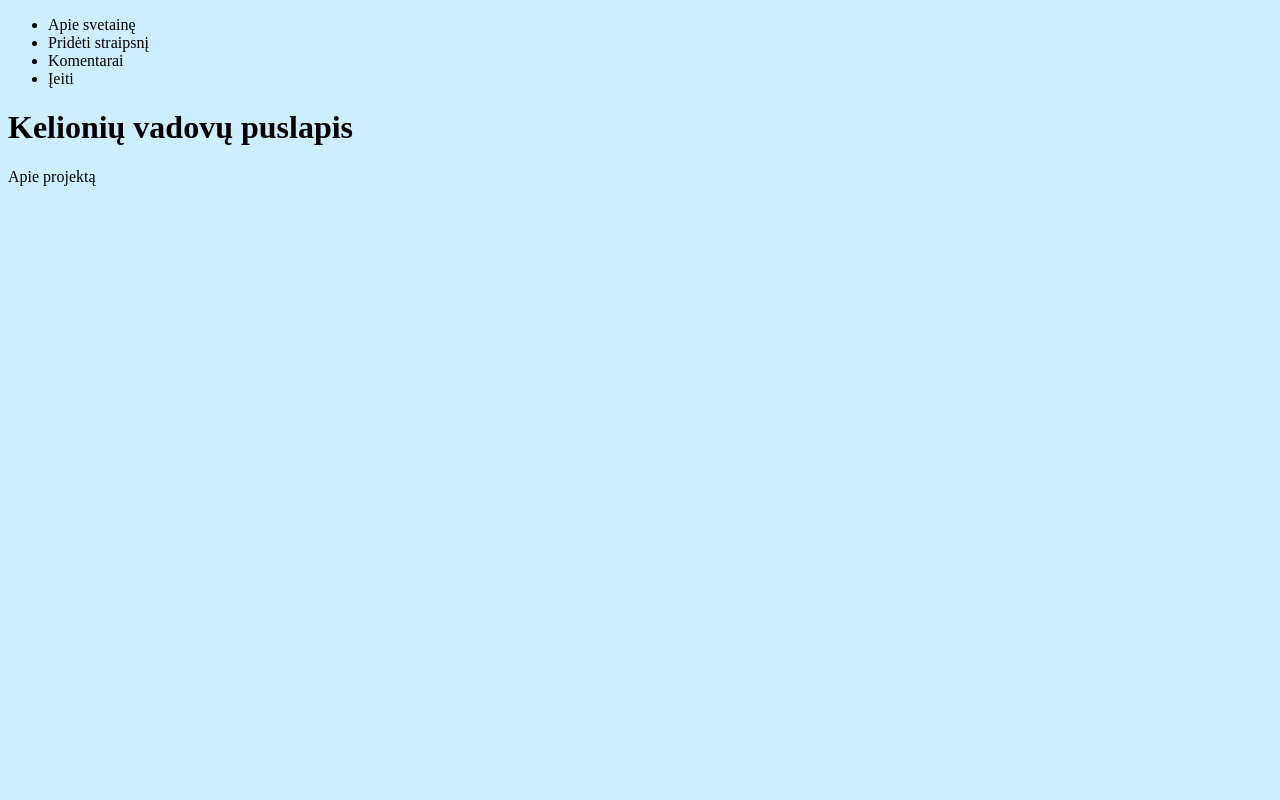
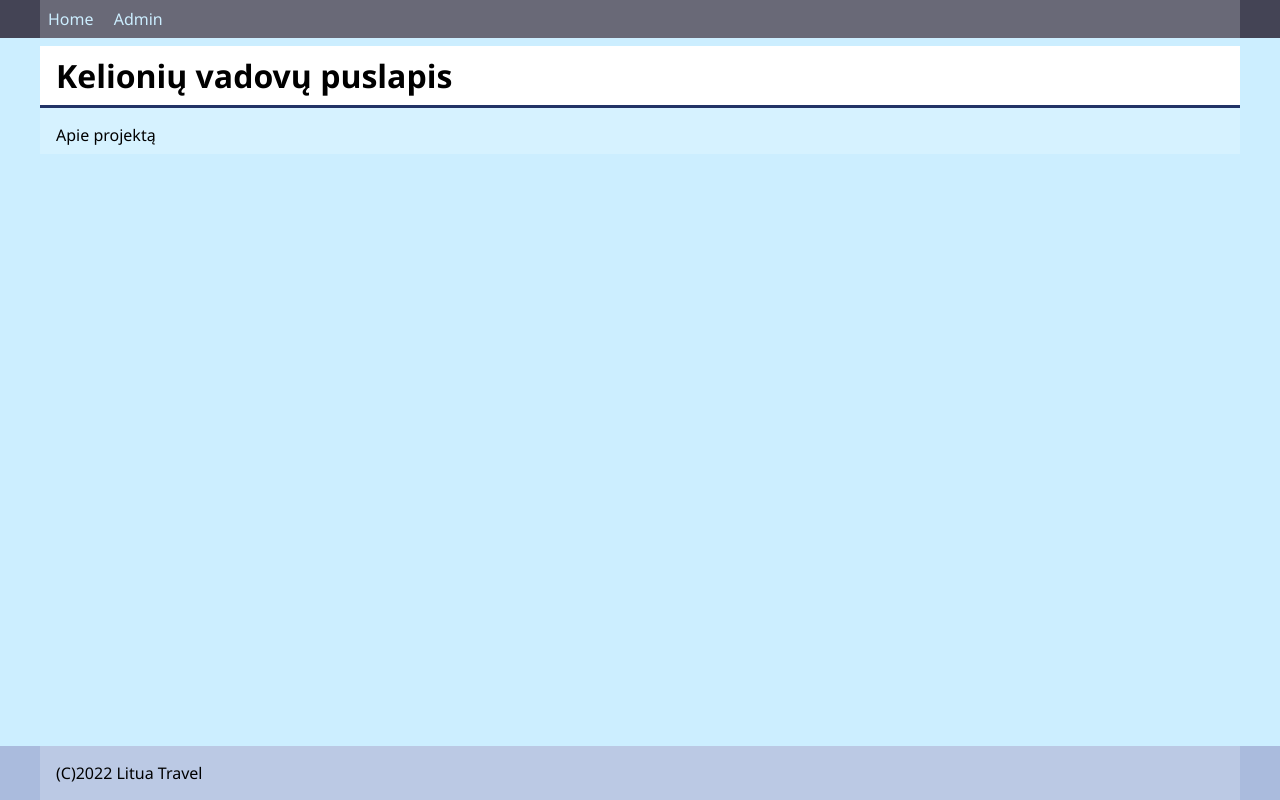
Before and after one commit to Shpokas2022/tour_routes, a Django app: page /about/ in a window 1280 px wide. Run offline with Django 4.2, Linux system fonts and the light colour scheme.

Commit message:
frontend pirmi žingsniai su meniu ir css

```diff
--- a/tour_routes/tour/static/tour/css/base.css
+++ b/tour_routes/tour/static/tour/css/base.css
@@ -1,3 +1,61 @@
 body {
     background-color: #cef;
+    margin: 0;
+    font-family: 'Segoe UI', Tahoma, Geneva, Verdana, sans-serif;
+    display: flex;
+    flex-direction: column;
+    justify-content: flex-start;
+    min-height: 100vh;
 }
+
+header main, footer {
+    min-width: fit-content;
+}
+
+header {
+    background-color: #445;
+}
+
+header a {
+    display: inline-block;
+    color: #cef;
+    padding: 0.5rem;
+    text-decoration: none;
+}
+
+header a:hover {
+    background-color: rgba(255, 255, 255, 0.2);
+}
+
+main {
+    flex-grow: 1;
+}
+
+.container {
+    background-color: rgba(255, 255, 255, 0.2);
+    max-width: 1200px;
+    min-width: 480px;
+    margin: 0 auto;
+}
+
+/* tvarkome vidinius konteinerio elementus */
+
+h1, h2, h3, p {
+    padding: 0.5rem 1rem;
+    margin: 0.5rem 0rem;
+}
+
+h1, h2, h3 {
+    background-color: #fff;
+    border-bottom: 3px solid#236;
+}
+
+footer{
+    background-color: #abd;
+    justify-self: end;
+}
+
+footer .container {
+    display: flex;
+    align-content: stretch;
+}
--- a/tour_routes/tour/templates/tour/base.html
+++ b/tour_routes/tour/templates/tour/base.html
@@ -9,16 +9,31 @@
     <link rel="stylesheet" href="{% static 'tour/css/base.css' %}">
 </head>
 <body>
-    {% block mainmenu %}
-    <ul>
-        {% for m in menu %}
-            <li>{{ m }}</li>
-        {% endfor %}
-    </ul>
-    {% endblock mainmenu %}
-
-    {% block content %}
-
-    {% endblock content %}
+    <header>
+        <div class="container">
+            {% block nav %}
+                <a href="{% url 'index' %}">Home</a>
+                <a href="{% url 'admin:index' %}">Admin</a>
+            {% endblock nav %}
+        </div>
+    </header>
+    <main>
+        <div class="container">
+            {% block content %}
+            {% comment %} <ul>
+                {% for m in menu %}
+                    <li>{{ m }}</li>
+                {% endfor %}
+            </ul> {% endcomment %}
+            {% endblock content %}
+        </div>
+    </main>
+    <footer>
+        <div class="container">
+            {% block footer %}
+            <p> (C)2022 Litua Travel </p>
+            {% endblock footer %}
+        </div>
+    </footer>
 </body>
 </html>
```
